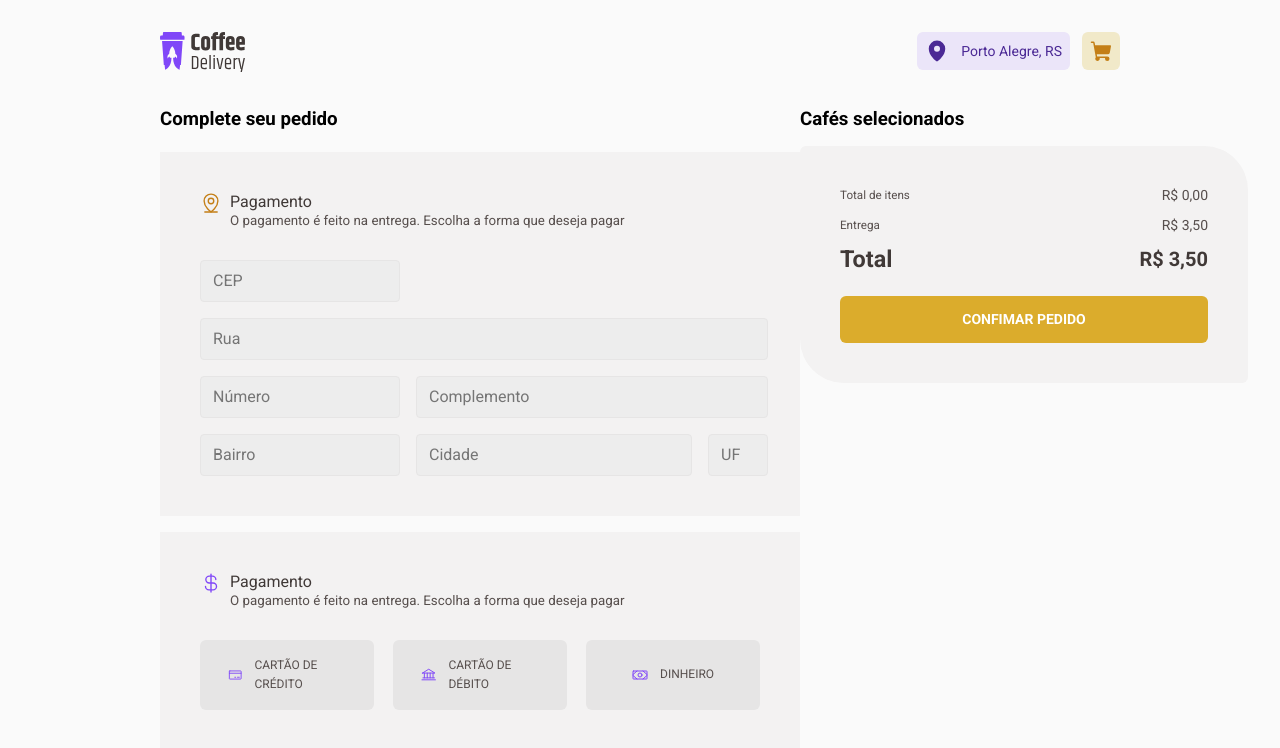
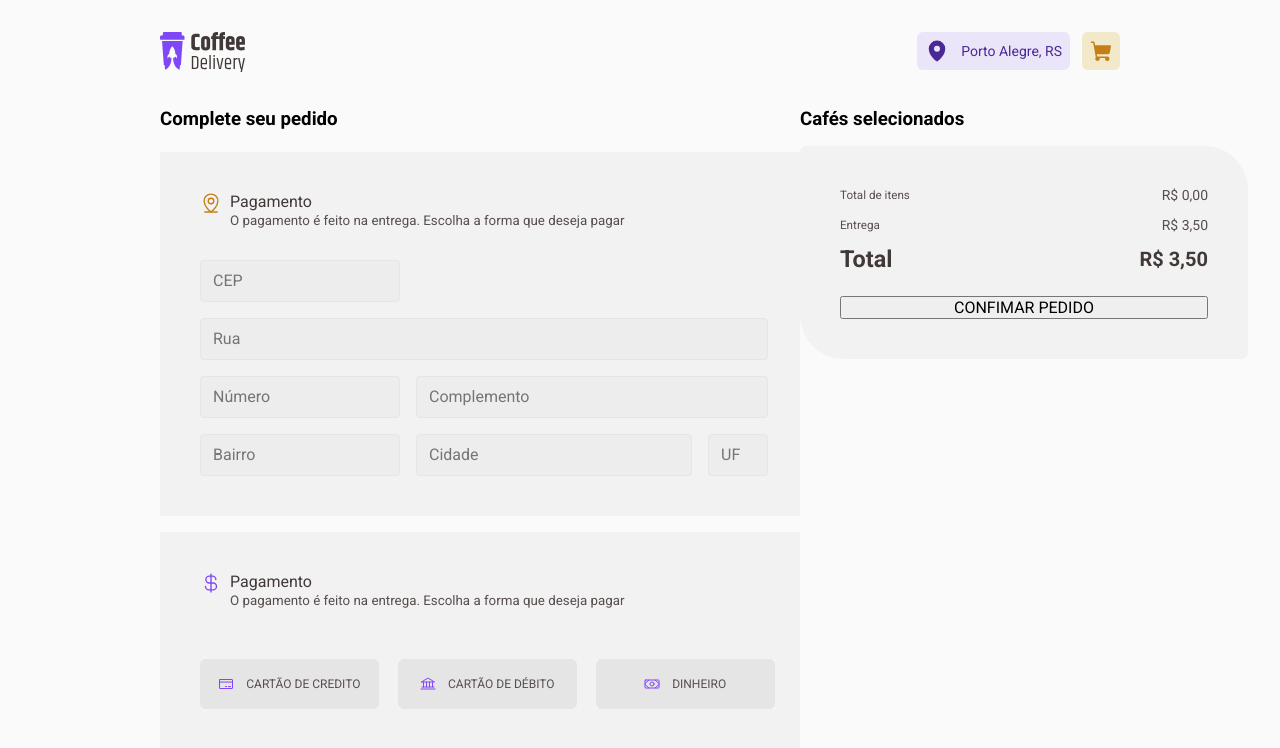
Before and after one commit to PedroHConrado/coffee-delivery, a React (Vite) app: page /checkout in a window 1280 px wide. Shown: the top 748 px of the page. Built offline with nearby package versions, Linux system fonts and the light colour scheme.

Commit message:
finish react hook form

```diff
--- a/package.json
+++ b/package.json
@@ -10,12 +10,16 @@
     "server": "json-server db.json -p 3333"
   },
   "dependencies": {
+    "@hookform/resolvers": "^3.1.1",
     "axios": "^1.3.4",
+    "immer": "^10.0.2",
     "phosphor-react": "^1.4.1",
     "react": "^18.2.0",
     "react-dom": "^18.2.0",
+    "react-hook-form": "^7.45.0",
     "react-router-dom": "^6.9.0",
-    "styled-components": "^5.3.9"
+    "styled-components": "^5.3.9",
+    "zod": "^3.21.4"
   },
   "devDependencies": {
     "@rocketseat/eslint-config": "^1.2.0",
--- a/src/contexts/CartContext.tsx
+++ b/src/contexts/CartContext.tsx
@@ -21,6 +21,7 @@ interface CartContextData {
     type: 'increment' | 'decrement',
   ) => void
   removeCartItem: (coffeeId: number) => void
+  cleanCart: () => void
 }
 
 const COFFEE_ITEMS_STORAGE_KEY = 'coffeeDelivery:cartItems'
@@ -92,6 +93,10 @@ export function CartContextProvider({ children }: CartContextProviderProps) {
     setCartItems(newCart)
   }
 
+  function cleanCart() {
+    setCartItems([])
+  }
+
   useEffect(() => {
     localStorage.setItem(COFFEE_ITEMS_STORAGE_KEY, JSON.stringify(cartItems))
   }, [cartItems])
@@ -105,6 +110,7 @@ export function CartContextProvider({ children }: CartContextProviderProps) {
         addCoffeeToCart,
         updateCoffeeAmount,
         removeCartItem,
+        cleanCart,
       }}
     >
       {children}
--- a/src/pages/Checkout/components/CoffeeSelected/index.tsx
+++ b/src/pages/Checkout/components/CoffeeSelected/index.tsx
@@ -38,9 +38,7 @@ export function CoffeeSelected() {
             <span>R$ {formatMoney(totalCoffee)}</span>
           </TotalAmount>
         </AmountTotal>
-        <NavLink to="/success" title="Success">
-          CONFIMAR PEDIDO
-        </NavLink>
+        <button type="submit">CONFIMAR PEDIDO</button>
       </OrderSumary>
     </OrderInformation>
   )
--- a/src/pages/Checkout/components/OrderForm/index.tsx
+++ b/src/pages/Checkout/components/OrderForm/index.tsx
@@ -13,10 +13,7 @@ import {
 import { useFormContext } from 'react-hook-form'
 
 export function OrderForm() {
-  const { register, handleSubmit } = useFormContext()
-  function handleGetOrderInformation(data: any) {
-    console.log(data)
-  }
+  const { register } = useFormContext()
 
   return (
     <ClientInformation>
--- a/src/pages/Checkout/components/PaymentMethod/index.tsx
+++ b/src/pages/Checkout/components/PaymentMethod/index.tsx
@@ -1,11 +1,9 @@
 import { CreditCard, Bank, Money, CurrencyDollar } from 'phosphor-react'
-import { PaymentCard, PaymentInfo } from './styles'
+import { ContentContainer, PaymentCard, PaymentInfo } from './styles'
 import { useFormContext } from 'react-hook-form'
-import { useState } from 'react'
 
 export function PaymentMethod() {
   const { register } = useFormContext()
-  const [paymentMethod, setpaymentMethod] = useState('credit_card')
 
   return (
     <PaymentInfo>
@@ -21,36 +19,34 @@ export function PaymentMethod() {
       <main>
         <PaymentCard>
           <input
+            id="credit_card"
             value="credit_card"
             type="radio"
-            checked={paymentMethod === 'credit_card'}
-            onChange={() => setpaymentMethod('credit_card')}
+            {...register('paymentMethod')}
           />
-          <CreditCard />
-          <label htmlFor="credit_card">CARTÃO DE CRÉDITO</label>
+          <label htmlFor="credit_card">
+            <ContentContainer>
+              <CreditCard size={16} />
+              CARTÃO DE CREDITO
+            </ContentContainer>
+          </label>
         </PaymentCard>
-
         <PaymentCard>
-          <input
-            value="debit_card"
-            type="radio"
-            checked={paymentMethod === 'debit_card'}
-            onChange={() => setpaymentMethod('debit_card')}
-          />
-          <Bank />
-          <label htmlFor="debit_card">CARTÃO DE DÉBITO</label>
+          <input id="debit_card" type="radio" {...register('paymentMethod')} />
+          <label htmlFor="debit_card">
+            <ContentContainer>
+              <Bank size={16} />
+              CARTÃO DE DÉBITO
+            </ContentContainer>
+          </label>
         </PaymentCard>
-
         <PaymentCard>
-          <Money />
+          <input id="money" type="radio" {...register('paymentMethod')} />
           <label htmlFor="money">
-            <input
-              value="money"
-              type="radio"
-              checked={paymentMethod === 'money'}
-              onChange={() => setpaymentMethod('money')}
-            />
-            DINHEIRO
+            <ContentContainer>
+              <Money size={16} />
+              DINHEIRO
+            </ContentContainer>
           </label>
         </PaymentCard>
       </main>
--- a/src/pages/Checkout/components/PaymentMethod/styles.ts
+++ b/src/pages/Checkout/components/PaymentMethod/styles.ts
@@ -32,12 +32,25 @@ export const PaymentInfo = styled.div`
 `
 
 export const PaymentCard = styled.div`
+  input {
+    visibility: hidden;
+    appearance: none;
+  }
+
+  input:checked + label div {
+    border-color: ${(props) => props.theme['purple-medium']};
+    background: ${(props) => props.theme['purple-light']};
+  }
+`
+export const ContentContainer = styled.div`
   background: ${(props) => props.theme['base-button']};
-  color: ${(props) => props.theme['purple-medium']};
-  padding: 16px;
+  color: ${(props) => props.theme['base-text']};
+  padding: 1rem;
+  border: 1px solid ${(props) => props.theme['base-button']};
   border-radius: 6px;
   width: 11.17rem;
   margin-top: 2rem;
+  font-size: 12px;
 
   display: flex;
   justify-content: center;
@@ -46,24 +59,7 @@ export const PaymentCard = styled.div`
 
   cursor: pointer;
 
-  &:hover {
-    background: ${(props) => props.theme['purple-light']};
-  }
-
-  input {
-    visibility: hidden;
-    appearance: none;
-  }
-
-  input:checked div {
-    background: red;
-  }
-
-  label {
-    font-size: 12px;
-    color: ${(props) => props.theme['base-text']};
-    line-height: 19.2px;
+  svg {
+    color: ${(props) => props.theme['purple-medium']};
   }
 `
-
-export const ContentContainer = styled.div``
--- a/src/pages/Checkout/index.tsx
+++ b/src/pages/Checkout/index.tsx
@@ -1,11 +1,18 @@
-import { AdressContainer, CheckoutContainer } from './styles'
-
+import { CheckoutContainer, OrderContainer } from './styles'
 import { OrderForm } from './components/OrderForm'
 import { CoffeeSelected } from './components/CoffeeSelected'
 import { zodResolver } from '@hookform/resolvers/zod'
 import { FormProvider, useForm } from 'react-hook-form'
 import * as zod from 'zod'
 import { PaymentMethod } from './components/PaymentMethod'
+import { useNavigate } from 'react-router-dom'
+import { useCart } from '../../hooks/useCart'
+
+enum PaymentMethods {
+  credit_card = 'credit_card',
+  debit_card = 'debit_card',
+  money = 'money',
+}
 
 const OrderFormValidationSchema = zod.object({
   cep: zod.string().min(1, 'Campo obrigatório'),
@@ -15,20 +22,36 @@ const OrderFormValidationSchema = zod.object({
   bairro: zod.string().min(1, 'Campo obrigatório'),
   cidade: zod.string().min(1, 'Campo obrigatório'),
   uf: zod.string().min(1, 'Campo obrigatório'),
+  paymentMethod: zod.nativeEnum(PaymentMethods, {
+    errorMap: () => {
+      return { message: 'Informe o método de pagamento' }
+    },
+  }),
 })
 
+type OrderFormData = zod.infer<typeof OrderFormValidationSchema>
+
 export function Checkout() {
-  const confirmOrderForm = useForm({
+  const confirmOrderForm = useForm<OrderFormData>({
     resolver: zodResolver(OrderFormValidationSchema),
   })
 
+  const { handleSubmit } = confirmOrderForm
+
+  const navigate = useNavigate()
+  const { cleanCart } = useCart()
+
+  function handleConfirmOrder(data: OrderFormData) {
+    console.log('chegou aqi')
+  }
+
   return (
     <FormProvider {...confirmOrderForm}>
-      <CheckoutContainer>
-        <AdressContainer>
+      <CheckoutContainer onSubmit={handleSubmit(handleConfirmOrder)}>
+        <OrderContainer>
           <OrderForm />
           <PaymentMethod />
-        </AdressContainer>
+        </OrderContainer>
         <CoffeeSelected />
       </CheckoutContainer>
     </FormProvider>
--- a/src/pages/Checkout/styles.ts
+++ b/src/pages/Checkout/styles.ts
@@ -1,10 +1,10 @@
 import styled from 'styled-components'
 
-export const CheckoutContainer = styled.div`
+export const CheckoutContainer = styled.form`
   display: flex;
   justify-content: space-between;
 `
-export const AdressContainer = styled.div`
+export const OrderContainer = styled.div`
   width: 40rem;
   display: flex;
   flex-direction: column;
```
Also changed, not shown: 2 other files (tests, documents, lock files or other folders).
